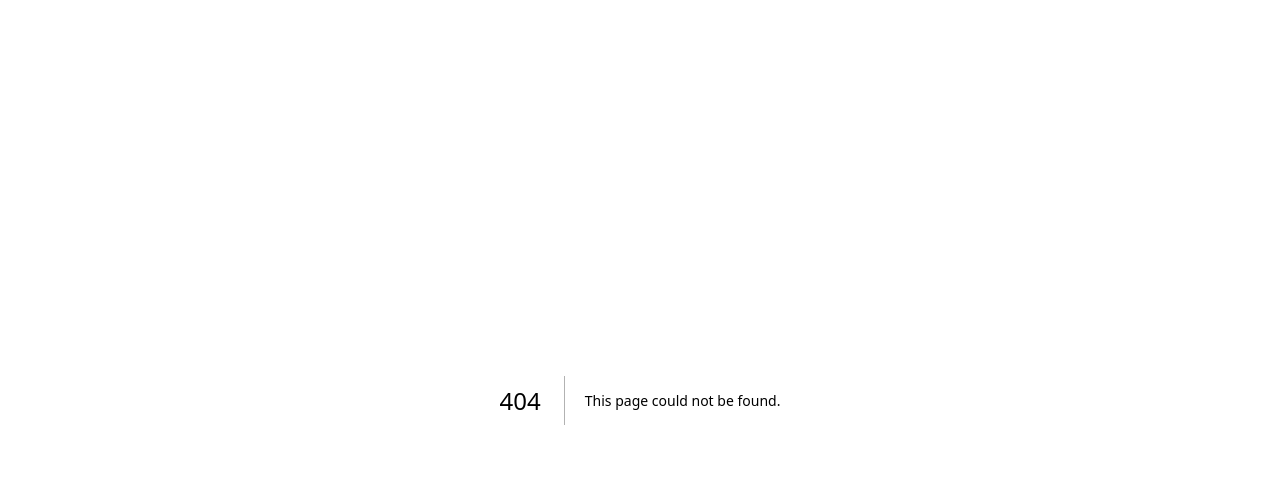
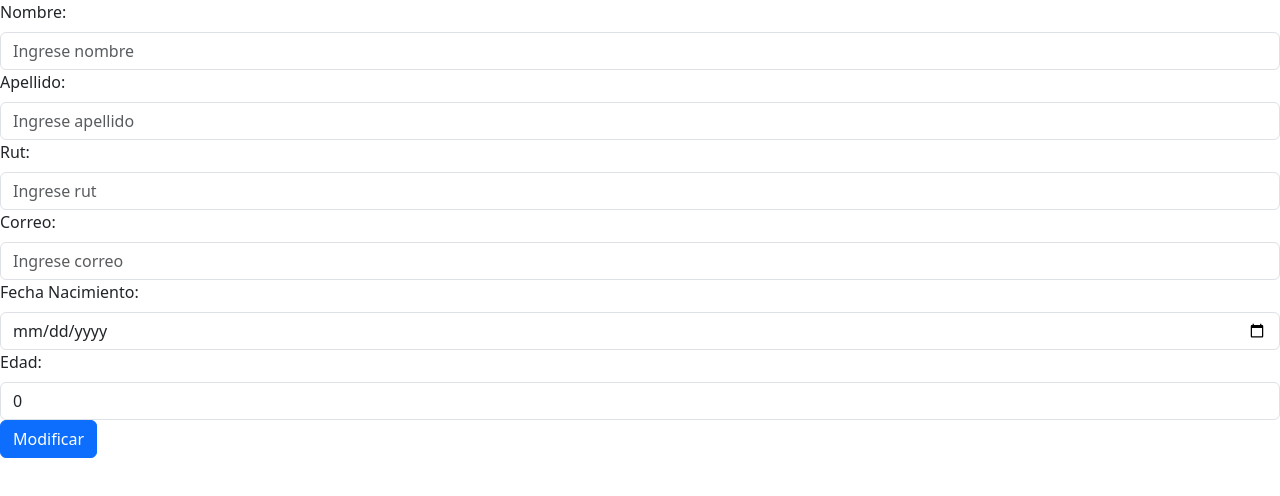
Before and after one commit to lxishh/frontendieic1, a Next.js app: page /Pagina5 in a window 1280 px wide. Before the commit this address had no page. Shown: the top 496 px of the page. Built offline with nearby package versions, Linux system fonts and the light colour scheme.

Commit message:
Get, Update
Recuperar datos y update

ademas de crear nuevas promesas

se agregó una key, pagina 5

```diff
--- a/package.json
+++ b/package.json
@@ -14,7 +14,8 @@
     "next": "14.2.3",
     "react": "^18",
     "react-bootstrap": "^2.10.4",
-    "react-dom": "^18"
+    "react-dom": "^18",
+    "react-icons": "^5.2.1"
   },
   "devDependencies": {
     "@types/node": "^20",
--- a/src/Firebase/Promesas.tsx
+++ b/src/Firebase/Promesas.tsx
@@ -1,5 +1,5 @@
 import { Persona } from "@/Interfaces/interfaces";
-import { addDoc, collection, getDocs } from "firebase/firestore";
+import { addDoc, collection, getDocs, doc, getDoc, updateDoc } from "firebase/firestore";
 import { db } from "./Firebase";
 
 //se deben exportar
@@ -20,9 +20,45 @@ export const obtenerPersonas = async() =>{
             correo:doc.data().correo,
             edad:doc.data().edad,
             rut:doc.data().rut,
-            fechaNacimiento:doc.data().fechaNacimiento
+            fechaNacimiento:doc.data().fechaNacimiento,
+            key:doc.id
         }
         personas.push(persona)
 });
 return personas
 }
+
+export const obtenerPersona = async(key:string)=>{
+    const docRef = doc(db, "persona", key);
+    const docSnap = await getDoc(docRef);
+
+    if (docSnap.exists()) {
+        let persona:Persona = {
+            apellido:docSnap.data().apellido,
+            nombre:docSnap.data().nombre,
+            correo:docSnap.data().correo,
+            edad:docSnap.data().edad,
+            rut:docSnap.data().rut,
+            fechaNacimiento:docSnap.data().fechaNacimiento,
+            key:docSnap.id
+        }
+        return persona
+      } else {
+        return undefined
+      }
+}
+
+export const modificarPersona = async(persona:Persona)=>{
+    const ref = doc(collection(db,"persona"),persona.key)
+    // con key incluida
+    // await updateDoc(ref,{...persona})
+    // sin key
+    await updateDoc(ref,{
+        nombre:persona.nombre,
+        apellido:persona.apellido,
+        rut:persona.rut,
+        edad:persona.edad,
+        fechaNacimiento:persona.fechaNacimiento,
+        correo:persona.correo
+    })
+}
--- a/src/Interfaces/interfaces.tsx
+++ b/src/Interfaces/interfaces.tsx
@@ -8,5 +8,6 @@ export interface Persona{
     rut:string,
     fechaNacimiento:string,
     edad:number,
-    correo:string
+    correo:string,
+    key?:string
 }
--- /dev/null
+++ b/src/pages/Pagina5.tsx
@@ -0,0 +1,98 @@
+import { initialStatePersona } from '@/EstadosIniciales/Persona'
+import { modificarPersona, obtenerPersona } from '@/Firebase/Promesas'
+import { Persona } from '@/Interfaces/interfaces'
+import { useRouter } from 'next/router'
+import React, { useEffect, useState } from 'react'
+import { Button, Form } from 'react-bootstrap';
+
+export const Pagina5 = () => {
+    const [persona, setPersona] = useState<Persona>(initialStatePersona)
+    const handlePersona = (name:string, value:string) =>{
+        setPersona({...persona, [name]:value})
+    }
+
+    const router = useRouter()
+    useEffect(()=>{
+        const key = router.query.key;
+        if(typeof key == "string"){
+            obtenerPersona(key).then((p)=>{
+                if(p != undefined){
+                    setPersona(p)
+                }else{
+                    //devolver a la tabla
+                }
+
+            })
+        }else{
+            //devolver a la tabla
+        }
+    },[])
+
+    const handleModificar = ()=>{
+        modificarPersona(persona).then(()=>{
+            alert("Se modificó con éxito")
+        }).catch((e)=>{
+            console.log(e)
+            alert("Algo ocurrio")
+        })
+    }
+
+  return (
+    <>
+    <Form>
+            <Form.Group>
+                <Form.Label>Nombre:</Form.Label>
+                <Form.Control type='text' placeholder='Ingrese nombre'
+                value={persona.nombre}
+                name='nombre' onChange={(e)=>{handlePersona(e.currentTarget.name, e.currentTarget.value)}}/>
+                <Form.Text></Form.Text>
+            </Form.Group>
+
+            <Form.Group>
+                <Form.Label>Apellido:</Form.Label>
+                <Form.Control type='text' placeholder='Ingrese apellido'
+                 value={persona.apellido}
+                name='apellido' onChange={(e)=>{handlePersona(e.currentTarget.name, e.currentTarget.value)}}/>
+                <Form.Text></Form.Text>
+            </Form.Group>
+
+            <Form.Group>
+                <Form.Label>Rut:</Form.Label>
+                <Form.Control type='text' placeholder='Ingrese rut'
+                 value={persona.rut}
+                name='rut' onChange={(e)=>{handlePersona(e.currentTarget.name, e.currentTarget.value)}}/>
+                <Form.Text></Form.Text>
+            </Form.Group>
+
+            <Form.Group>
+                <Form.Label>Correo:</Form.Label>
+                <Form.Control type='email' placeholder='Ingrese correo'
+                 value={persona.correo}
+                name='correo' onChange={(e)=>{handlePersona(e.currentTarget.name, e.currentTarget.value)}}/>
+                <Form.Text></Form.Text>
+            </Form.Group>
+
+            <Form.Group>
+                <Form.Label>Fecha Nacimiento:</Form.Label>
+                <Form.Control type='date' placeholder='Ingrese fecha nacimiento'
+                 value={persona.fechaNacimiento}
+                name='fechaNacimiento' onChange={(e)=>{handlePersona(e.currentTarget.name, e.currentTarget.value)}}/>
+                <Form.Text></Form.Text>
+            </Form.Group>
+
+            <Form.Group>
+                <Form.Label>Edad:</Form.Label>
+                <Form.Control type='number' placeholder='Ingrese edad'
+                 value={persona.edad}
+                name='edad' onChange={(e)=>{handlePersona(e.currentTarget.name, e.currentTarget.value)}}/>
+                <Form.Text></Form.Text>
+            </Form.Group>
+
+            <Button type='button' variant='primary'
+            onClick={handleModificar}>Modificar</Button>
+        </Form>
+    </>
+  )
+}
+
+export default Pagina5
--- a/src/pages/index.tsx
+++ b/src/pages/index.tsx
@@ -7,8 +7,8 @@ export default function Home() {
       <nav>
         <Link href={"/Pagina1"}>Pagina 1</Link>
         <Link href={"/Pagina2"}>Pagina 2</Link>
-        <Link href={"/Pagina3"}>Registrar</Link>
-        <Link href={"/Pagina4"}>Datos</Link>
+        <Link href={"/Pagina3"}>Pagina 3</Link>
+        <Link href={"/Pagina4"}>Pagina 4</Link>
       </nav>
       <Perfil nombre="Joselito" apellido="Vaca" edad={20}/>
       <Perfil nombre="Pablo" apellido="Marmol" edad={15}/>
```
Also changed, not shown: src/pages/Pagina4.tsx (+28 -1 lines), 1 other file (tests, documents, lock files or other folders).
